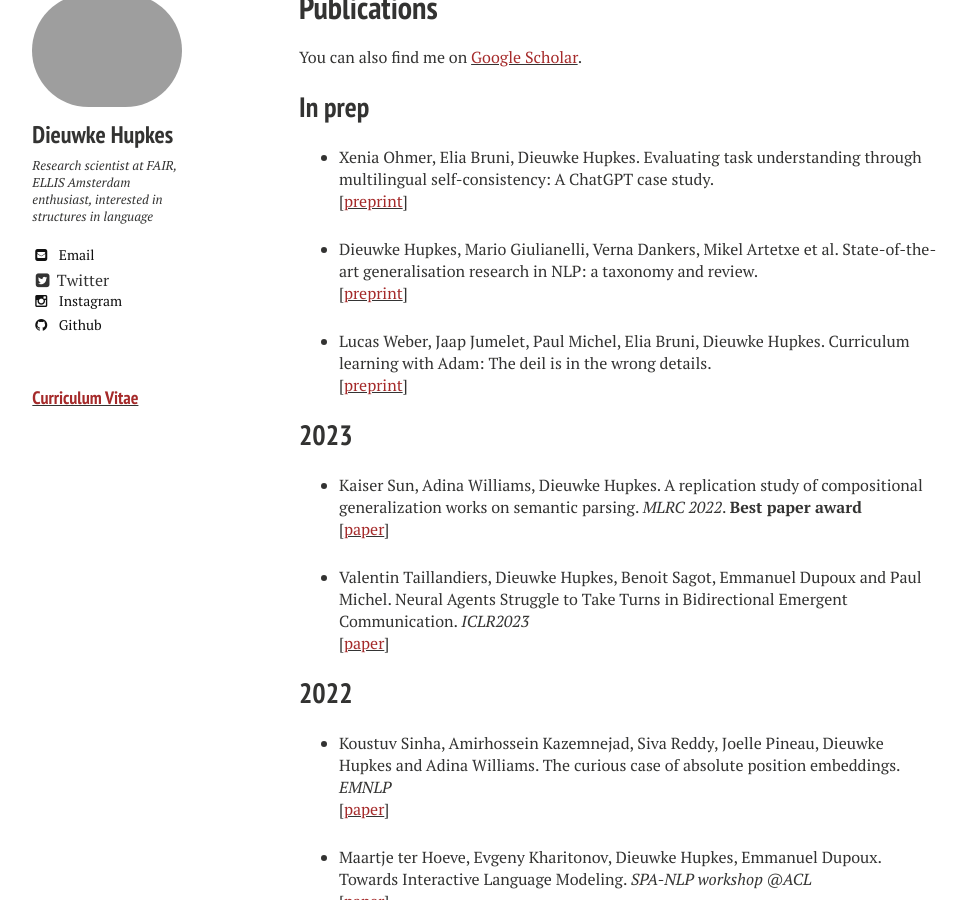
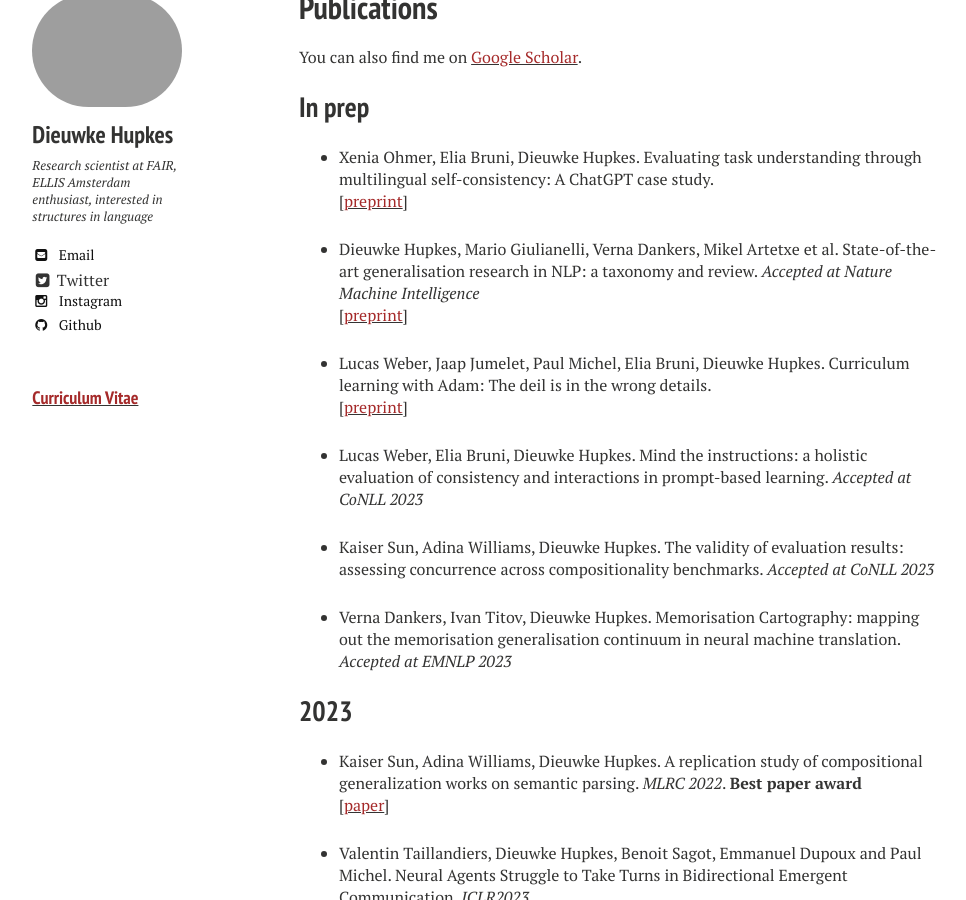
Before and after one commit to dieuwkehupkes/dieuwkehupkes.github.io, a Jekyll site: the page built from publications.md, in a window 1280 px wide and 900 px high, scrolled down 1087 px. Shown: the whole window, without its empty margins (21-987 px from the left). Built offline with Jekyll 4.4.1, drawn with Linux system fonts in a browser that asks for light colours; nearby versions of some CDN libraries.

Commit message:
Add new accepted publications

```diff
--- a/publications.md
+++ b/publications.md
@@ -17,11 +17,17 @@ You can also find me on <a href="https://scholar.google.com/citations?user=tAtSM
 * Xenia Ohmer, Elia Bruni, Dieuwke Hupkes. Evaluating task understanding through multilingual self-consistency: A ChatGPT case study.\\
 \[[<font color="brown">preprint</font>](https://arxiv.org/abs/2305.11662){:target="blank"}\]
 
-* Dieuwke Hupkes, Mario Giulianelli, Verna Dankers, Mikel Artetxe et al. State-of-the-art generalisation research in NLP: a taxonomy and review. \\
+* Dieuwke Hupkes, Mario Giulianelli, Verna Dankers, Mikel Artetxe et al. State-of-the-art generalisation research in NLP: a taxonomy and review. *Accepted at Nature Machine Intelligence* \\
 \[[<font color="brown">preprint</font>](https://arxiv.org/abs/2210.03050){:target="blank"}\]
 
 * Lucas Weber, Jaap Jumelet, Paul Michel, Elia Bruni, Dieuwke Hupkes. Curriculum learning with Adam: The deil is in the wrong details.\\
 \[[<font color="brown">preprint</font>](https://arxiv.org/abs/2308.12202){:target="blank"}\]
+
+* Lucas Weber, Elia Bruni, Dieuwke Hupkes. Mind the instructions: a holistic evaluation of consistency and interactions in prompt-based learning. *Accepted at CoNLL 2023*
+
+* Kaiser Sun, Adina Williams, Dieuwke Hupkes. The validity of evaluation results: assessing concurrence across compositionality benchmarks. *Accepted at CoNLL 2023*
+
+* Verna Dankers, Ivan Titov, Dieuwke Hupkes. Memorisation Cartography: mapping out the memorisation generalisation continuum in neural machine translation. *Accepted at EMNLP 2023*
 
 ## 2023
 
```
